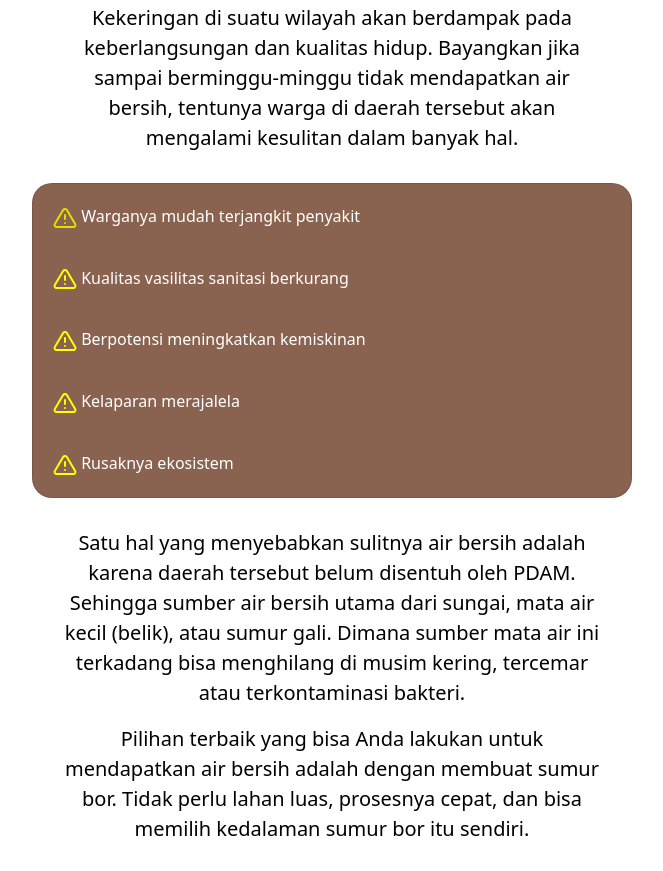
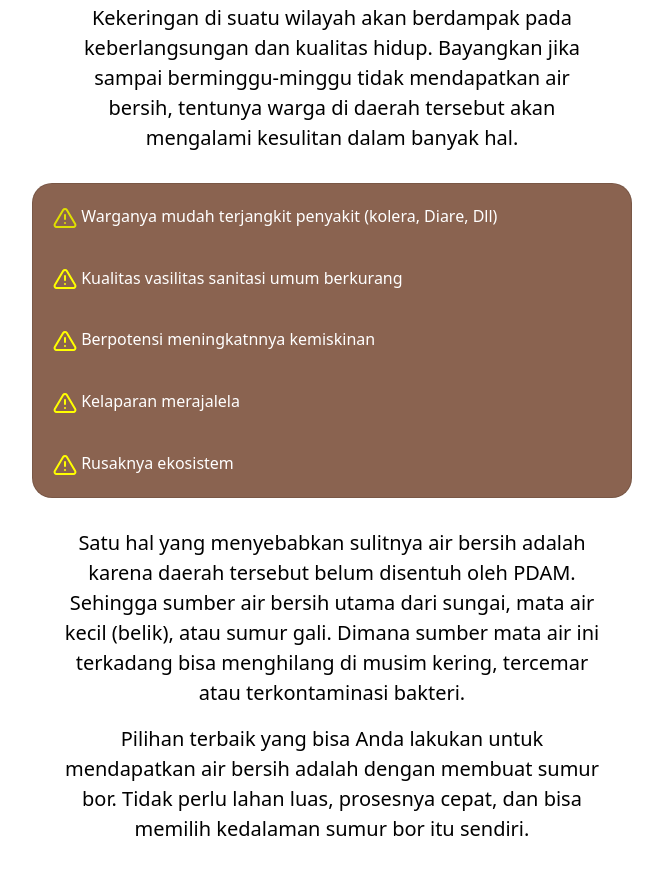
Before and after one commit to prabowobayuu/erade-drilling, a plain HTML site: page index.html in a window 1280 px wide. Shown: the part 829-1700 px from the top of the page, without its empty margins (308-971 px from the left). Drawn offline with nearby package versions, Linux system fonts and the light colour scheme.

Commit message:
Update index.html

```diff
--- a/index.html
+++ b/index.html
@@ -58,15 +58,15 @@
                 <div class="custom-card" style="font-size: 24px; color: white;">
                     <div class="list-item">
                         <i data-feather="alert-triangle" style="color: rgb(223, 223, 0);"></i>
-                        Warganya mudah terjangkit penyakit
+                        Warganya mudah terjangkit penyakit (kolera, Diare, Dll)
                     </div><br>
                     <div class="list-item">
                         <i data-feather="alert-triangle" aria-hidden="true" style="color: rgb(255, 255, 0);"></i>
-                        Kualitas vasilitas sanitasi berkurang
+                        Kualitas vasilitas sanitasi umum berkurang
                     </div><br>
                     <div class="list-item">
                         <i data-feather="alert-triangle" aria-hidden="true" style="color: rgb(255, 255, 0);"></i>
-                        Berpotensi meningkatkan kemiskinan
+                        Berpotensi meningkatnnya kemiskinan
                     </div><br>
                     <div class="list-item">
                         <i data-feather="alert-triangle" aria-hidden="true" style="color: rgb(255, 255, 0);"></i>
@@ -159,7 +159,7 @@
                 </p>
                 <div>
                     <p style="font-weight: bold" class="mx-4">
-                        Didkukung tenaga ahli dan berpengalaman, kami siap memberikan pelayanan terbaik kepada konsumen.
+                        Didukung tenaga ahli dan berpengalaman, kami siap memberikan pelayanan terbaik kepada konsumen.
                     </p>
                 </div>
             </div>
@@ -293,7 +293,7 @@
         </h3>
         <img src="img/satelit.png" alt="" style="width: 55%;">
         <h3 style="color: white; text-align: center;">Geosatelit digunakan untuk mengirimkan dan menerima data serta
-            informasi vital dari lokasi pengeboran ke pusat kotnrol atau kantor pusat perusahaan pengeboran</h3>
+            informasi vital dari lokasi pengeboran ke pusat kontrol atau kantor pusat perusahaan pengeboran</h3>
     </div>
     <!-- section 5 end -->
 
```
